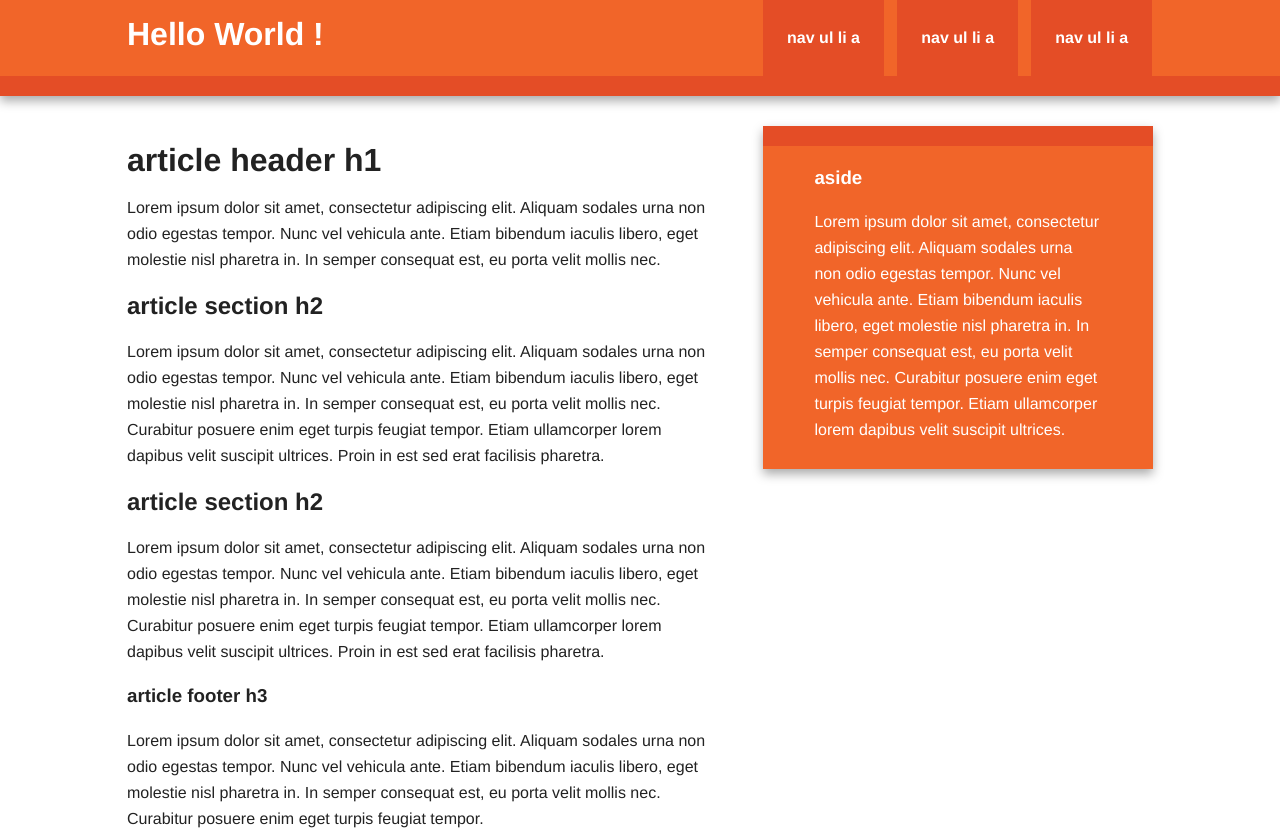
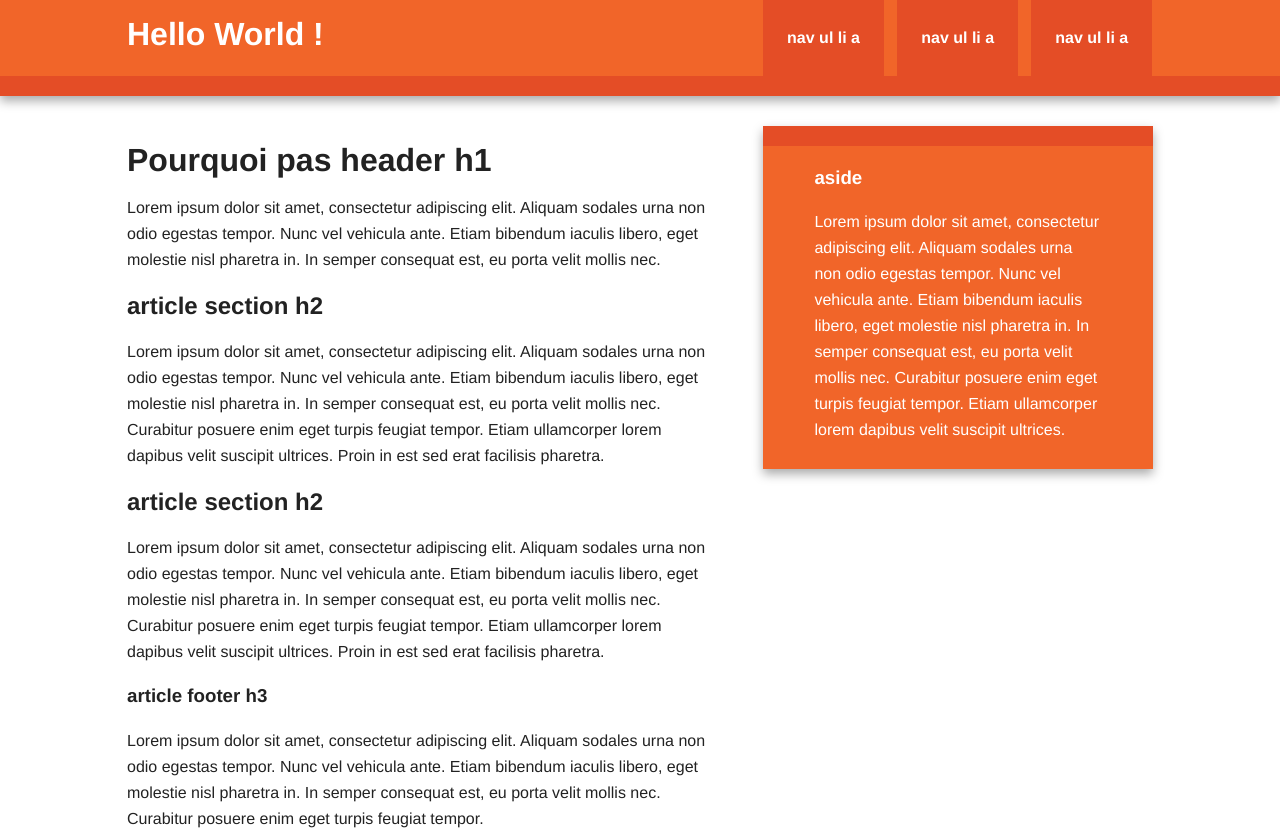
Before and after one commit to Sclenfa/ProjetGit, a plain HTML site: page index.html in a window 1280 px wide. Shown: the top 835 px of the page. Drawn offline with nearby package versions, Linux system fonts and the light colour scheme.

Commit message:
Pourquoi pas

```diff
--- a/index.html
+++ b/index.html
@@ -39,7 +39,7 @@
 
                 <article>
                     <header>
-                        <h1>article header h1</h1>
+                        <h1>Pourquoi pas header h1</h1>
                         <p>Lorem ipsum dolor sit amet, consectetur adipiscing elit. Aliquam sodales urna non odio egestas tempor. Nunc vel vehicula ante. Etiam bibendum iaculis libero, eget molestie nisl pharetra in. In semper consequat est, eu porta velit mollis nec.</p>
                     </header>
                     <section>
```
